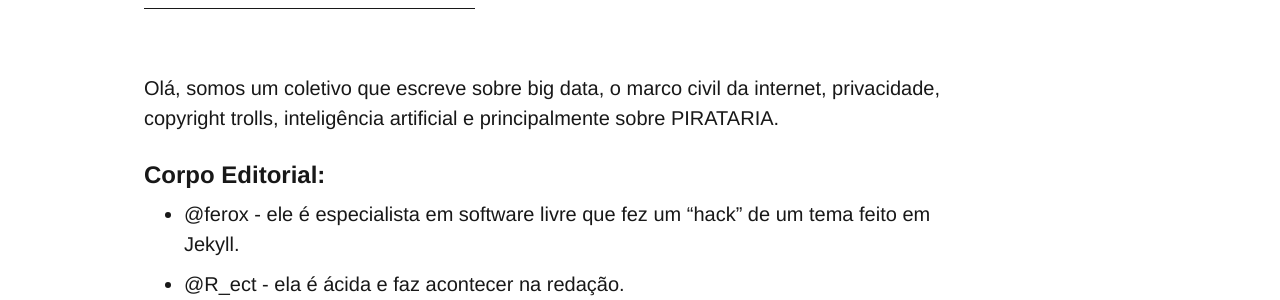
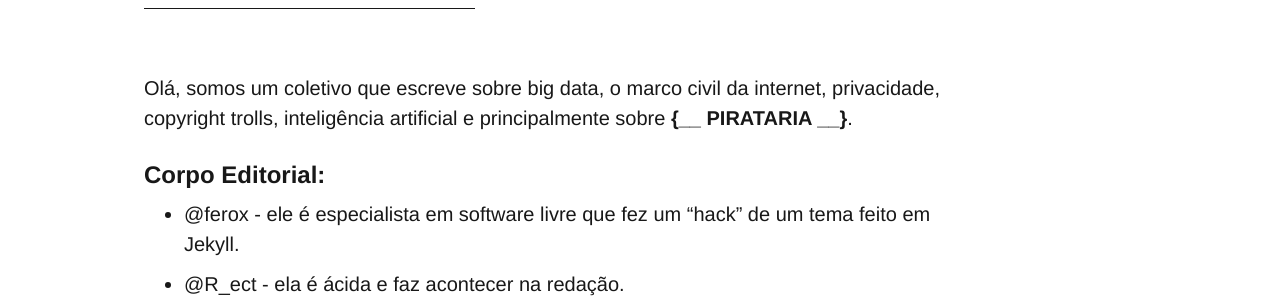
Before and after one commit to cronotopo/cronotopo.github.io, a Jekyll site: the page built from sobre.md, in a window 1280 px wide. Shown: the part 356-656 px from the top of the page. Built offline with Jekyll 4.4.1, drawn with Linux system fonts in a browser that asks for light colours.

```diff
--- a/sobre.md
+++ b/sobre.md
@@ -4,7 +4,7 @@ title: Sobre
 permalink: /sobre/
 ---
 
-Olá, somos um coletivo que escreve sobre big data, o marco civil da internet, privacidade, copyright trolls, inteligência artificial e principalmente sobre PIRATARIA.
+Olá, somos um coletivo que escreve sobre big data, o marco civil da internet, privacidade, copyright trolls, inteligência artificial e principalmente sobre **{__ PIRATARIA __}**.
 
 ### Corpo Editorial:
 * @ferox - ele é especialista em software livre que fez um "hack" de um tema feito em Jekyll.
```
